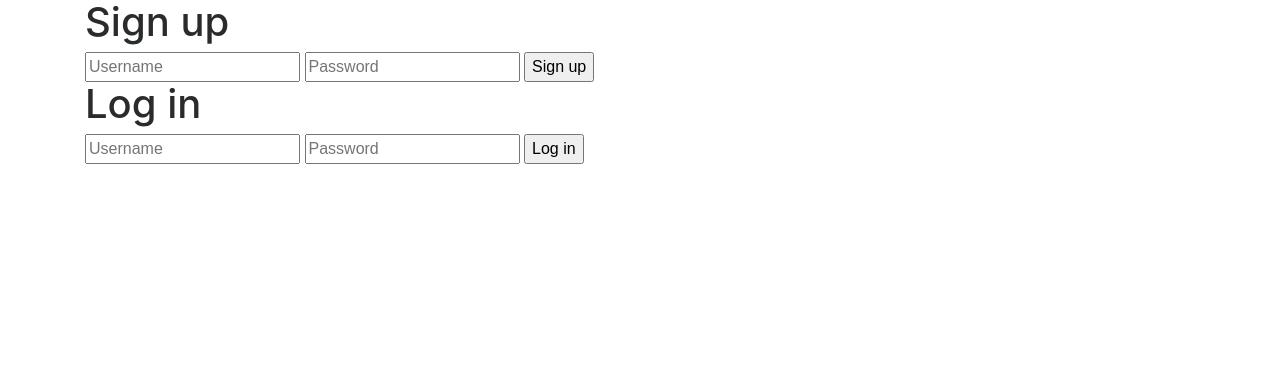
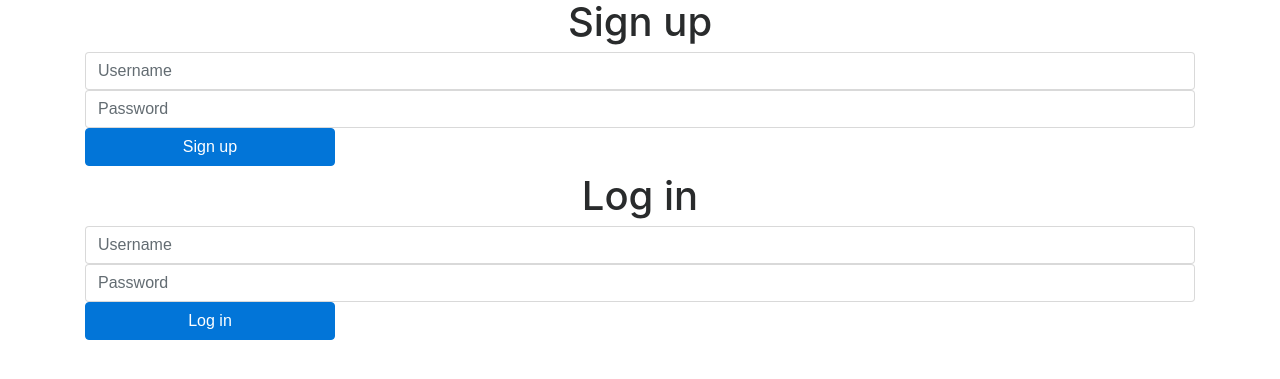
Before and after one commit to masenmatthews/Literacy-Portal, a Flask app: page / in a window 1280 px wide. Shown: the top 379 px of the page. Run offline with Flask 2, Linux system fonts and the light colour scheme; some libraries are stand-ins or nearby versions.

Commit message:
add initial styling

```diff
--- /dev/null
+++ b/static/style.css
@@ -0,0 +1,24 @@
+h1 {
+    text-align: center;
+}
+
+.btn {
+    border: 2px solid transparent;
+    background: #3498DB;
+    color: #ffffff;
+    font-size: 16px;
+    line-height: 25px;
+    padding: 10px 0;
+    text-decoration: none;
+    text-shadow: none;
+    border-radius: 3px;
+    box-shadow: none;
+    transition: 0.25s;
+    display: block;
+    width: 250px;
+    margin: 0 auto;
+}
+
+.btn:hover {
+    background-color: rgb(255, 0, 0);
+}
--- a/templates/index.html
+++ b/templates/index.html
@@ -1,3 +1,4 @@
+
 {% extends "layout.html" %}
 
 {% block title %}
--- a/templates/layout.html
+++ b/templates/layout.html
@@ -3,6 +3,7 @@
 
     <head>
         <title>{% block title %}{% endblock %}</title>
+        <link rel="stylesheet" href="/static/style.css" type="text/css">
         <link rel="stylesheet" href="https://maxcdn.bootstrapcdn.com/bootstrap/4.0.0-beta.3/css/bootstrap.min.css"
             integrity="sha384-Zug+QiDoJOrZ5t4lssLdxGhVrurbmBWopoEl+M6BdEfwnCJZtKxi1KgxUyJq13dy" crossorigin="anonymous">
     </head>
--- a/templates/login.html
+++ b/templates/login.html
@@ -10,21 +10,24 @@
 You're logged in already!
 
 {% else %}
-<h1>Sign up</h1>
 
-<form action="/signup" method="POST">
-    <input type="username" name="username" placeholder="Username">
-    <input type="password" name="password" placeholder="Password">
-    <input type="submit" value="Sign up">
-</form>
+<div class="form-group">
+    <h1>Sign up</h1>
+    <form action="/signup" method="POST">
+        <input class="form-control" type="username" name="username" placeholder="Username" class=>
+        <input class="form-control" type="password" name="password" placeholder="Password">
+        <!-- <input class="form-control" type="submit" value="Sign up"> -->
+        <button type="submit" class="btn btn-primary mb-2">Sign up</button>
+    </form>
 
-<h1>Log in</h1>
-<form action="/login" method="POST">
-    <input type="username" name="username" placeholder="Username">
-    <input type="password" name="password" placeholder="Password">
-    <input type="submit" value="Log in">
-</form>
-
+    <h1>Log in</h1>
+    <form action="/login" method="POST">
+        <input class="form-control" type="username" name="username" placeholder="Username">
+        <input class="form-control" type="password" name="password" placeholder="Password">
+        <!-- <input class="form-control" type="submit" value="Log in"> -->
+        <button type="submit" class="btn btn-primary mb-2">Log in</button>
+    </form>
+</div>
 
 {% endif %}
 
```
Also changed, not shown: 2 other files.
